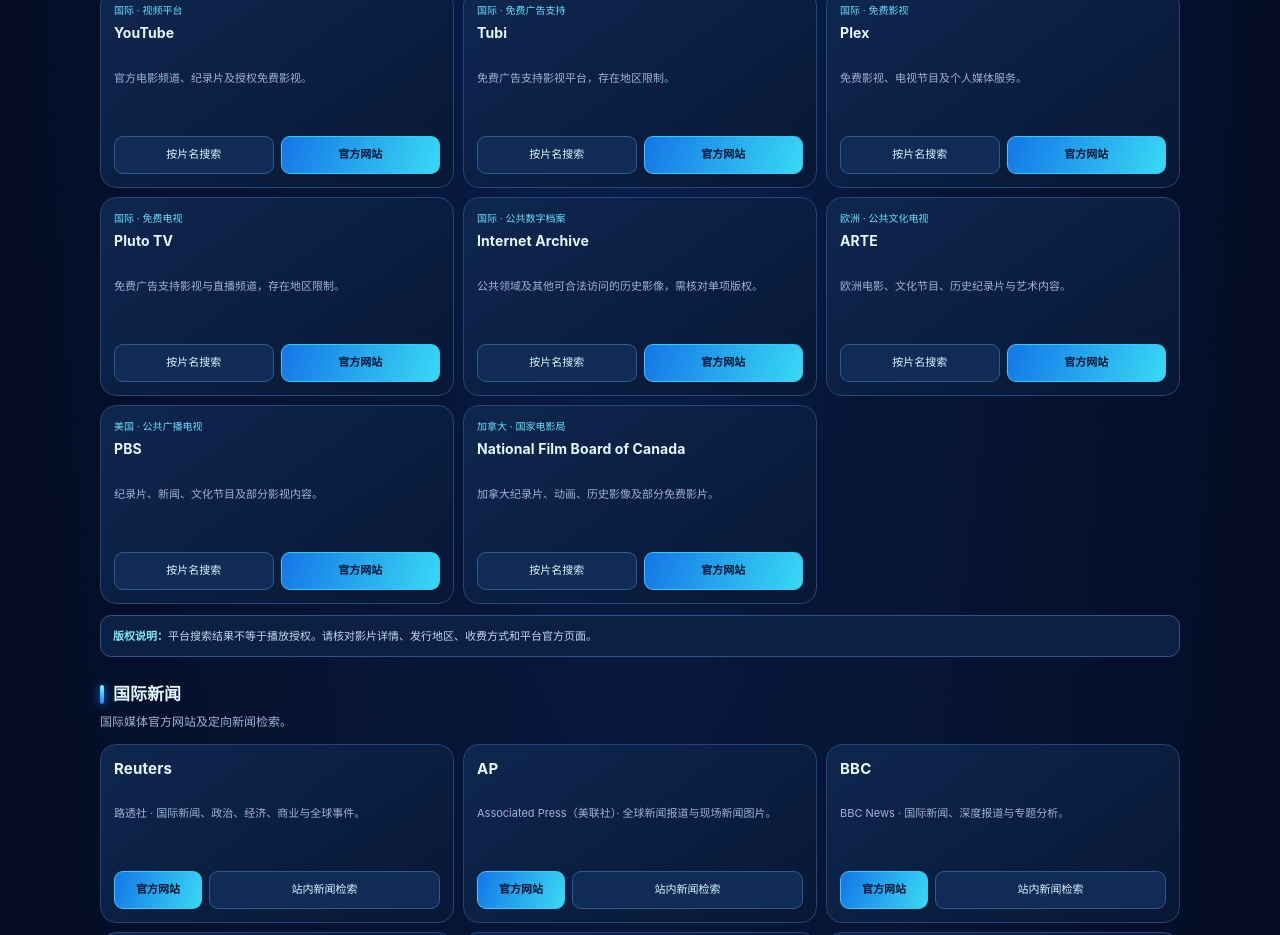
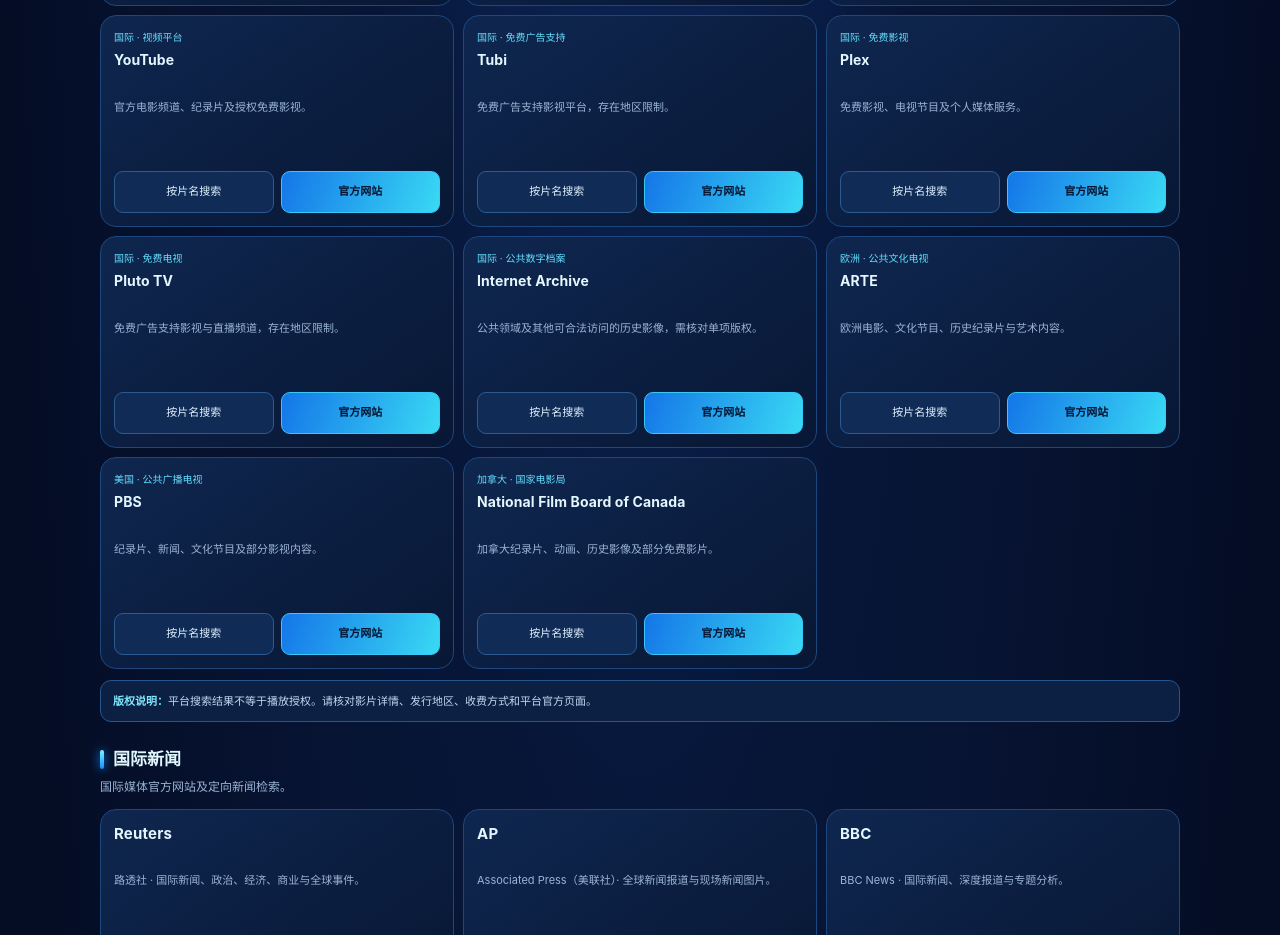
Before and after one commit to English-45min/personal-flim-center, a plain HTML site: page index.html in a window 1280 px wide. Shown: the part 1612-2547 px from the top of the page. Drawn offline with Linux system fonts and the light colour scheme.

Commit message:
Add files via upload

```diff
--- a/index.html
+++ b/index.html
@@ -29,31 +29,33 @@ dialog{width:min(560px,calc(100% - 28px));max-height:85vh;overflow:auto;backgrou
 [hidden]{display:none!important}footer{padding:22px 15px 35px;text-align:center;color:#8da9ca;font-size:11px;border-top:1px solid var(--line)}
 /* 片库重新搜索按钮 */
 .library-rerun{background:linear-gradient(110deg,#1476e8,#39d9f4)!important;border-color:#35cafa!important;color:#04132f!important;font-weight:850}
-/* 目录卡片统一排版：标题、简介预留空间，按钮统一置底 */
-.directory-card{display:flex;flex-direction:column;min-height:174px;padding:13px}
-.directory-card h3{display:flex;align-items:flex-start;min-height:40px;margin:0 0 7px;font-size:14px;line-height:1.4;letter-spacing:.1px}
-.directory-card p{flex:1;min-height:54px;margin:0 0 12px;line-height:1.6}
-.directory-card .card-actions{display:flex;gap:7px;margin-top:auto}
-.directory-card .card-actions a,.directory-card .card-actions button{min-height:38px;padding:8px 9px;text-align:center;white-space:normal;line-height:1.35}
+/* 目录卡片统一排版：同一行卡片等高，按钮基线一致 */
+.grid{align-items:stretch}
+.directory-card{display:flex;flex-direction:column;align-self:stretch;height:100%;min-height:190px;padding:13px}
+.directory-card .platform-label{display:flex;align-items:center;min-height:18px;margin:0 0 3px}
+.directory-card h3{display:flex;align-items:flex-start;min-height:42px;margin:0 0 7px;font-size:14px;line-height:1.4;letter-spacing:.1px;overflow-wrap:anywhere}
+.directory-card p{flex:1 1 auto;min-height:60px;margin:0 0 12px;line-height:1.6}
+.directory-card .card-actions{display:flex;align-items:stretch;gap:7px;margin-top:auto;min-height:42px}
+.directory-card .card-actions a,.directory-card .card-actions button{display:inline-flex;align-items:center;justify-content:center;min-height:42px;padding:8px 9px;text-align:center;white-space:normal;line-height:1.35;overflow-wrap:anywhere}
 .directory-card .card-actions a.primary-link{font-weight:850}
 .news-card h3{font-size:15px;letter-spacing:.2px}
-.news-card .card-actions a{flex:1}
+.news-card .card-actions a{flex:1 1 0}
 .news-card .card-actions a:first-child{flex:0 0 auto;min-width:88px}
 .news-card .card-actions a:last-child{flex:1}
 .news-full-name{color:#7fa9d5;font-size:10px;font-weight:500;margin-left:5px;letter-spacing:0}
-.platform-card .card-actions button,.platform-card .card-actions a{flex:1}
-.platform-card .platform-label{min-height:16px}
-/* BBC / Sky 官方直播卡片 */
-.live-card{display:flex;flex-direction:column;min-height:174px;padding:13px;border-color:#2865a0;background:radial-gradient(ellipse at 100% 0%,#174b83 0,transparent 55%),linear-gradient(145deg,#102b55,#081734)}
-.live-card h3{display:flex;align-items:center;gap:7px;font-size:14px}
-.live-tag{display:inline-flex;align-items:center;gap:5px;padding:2px 7px;border-radius:20px;background:#54202b;color:#ffb7c0;font-size:9px;font-weight:800;letter-spacing:.4px}
+.platform-card .card-actions button,.platform-card .card-actions a{flex:1 1 0;min-width:0}
+.platform-card .platform-label{min-height:18px}
+/* BBC / Sky 官方直播卡片：标题与操作区固定高度 */
+.live-card{display:flex;flex-direction:column;align-self:stretch;height:100%;min-height:190px;padding:13px;border-color:#2865a0;background:radial-gradient(ellipse at 100% 0%,#174b83 0,transparent 55%),linear-gradient(145deg,#102b55,#081734)}
+.live-card h3{display:flex;align-items:center;gap:7px;min-height:42px;margin:0 0 7px;font-size:14px;line-height:1.4;overflow-wrap:anywhere}
+.live-tag{display:inline-flex;flex:0 0 auto;align-items:center;gap:5px;padding:2px 7px;border-radius:20px;background:#54202b;color:#ffb7c0;font-size:9px;font-weight:800;letter-spacing:.4px}
 .live-dot{width:6px;height:6px;border-radius:50%;background:#ff5367;box-shadow:0 0 7px #ff5367}
-.live-card p{flex:1;min-height:38px}
-.live-card .card-actions{display:grid;grid-template-columns:1fr 1fr;gap:7px;margin-top:auto}
-.live-card .card-actions a{min-height:36px;padding:8px 5px;text-align:center;white-space:normal}
+.live-card p{flex:1 1 auto;min-height:54px;margin:0 0 12px}
+.live-card .card-actions{display:grid;grid-template-columns:1fr 1fr;align-items:stretch;gap:7px;margin-top:auto;min-height:42px}
+.live-card .card-actions a{display:flex;align-items:center;justify-content:center;min-height:42px;padding:8px 5px;text-align:center;white-space:normal;line-height:1.35;overflow-wrap:anywhere}
 .live-card .card-actions a.primary-link{background:linear-gradient(110deg,#1476e8,#39d9f4);border-color:#35cafa;color:#04132f;font-weight:850}
 @media(min-width:700px){main{padding:22px 20px 45px}.grid{grid-template-columns:repeat(3,minmax(0,1fr))}.search-panel{padding:20px}}
-@media(max-width:520px){.search-options{grid-template-columns:1fr 1fr}.search-row{flex-wrap:wrap}.search-row input{flex-basis:100%}.search-row .primary-btn{flex:1}.directory-card{min-height:182px}.directory-card h3{min-height:40px}.directory-card p{min-height:60px}}
+@media(max-width:520px){.directory-card{min-height:194px}.live-card{min-height:194px}.search-options{grid-template-columns:1fr 1fr}.search-row{flex-wrap:wrap}.search-row input{flex-basis:100%}.search-row .primary-btn{flex:1}.directory-card{min-height:182px}.directory-card h3{min-height:40px}.directory-card p{min-height:60px}}
 @media(max-width:360px){.grid{gap:7px}.card{padding:9px}.movie-card{padding:0}.search-options{grid-template-columns:1fr}.live-card{padding:10px}.live-card .card-actions{grid-template-columns:1fr}.directory-card{padding:10px}.directory-card .card-actions{flex-direction:column}.directory-card .card-actions a,.directory-card .card-actions button{width:100%}}
 </style>
 </head>
```
